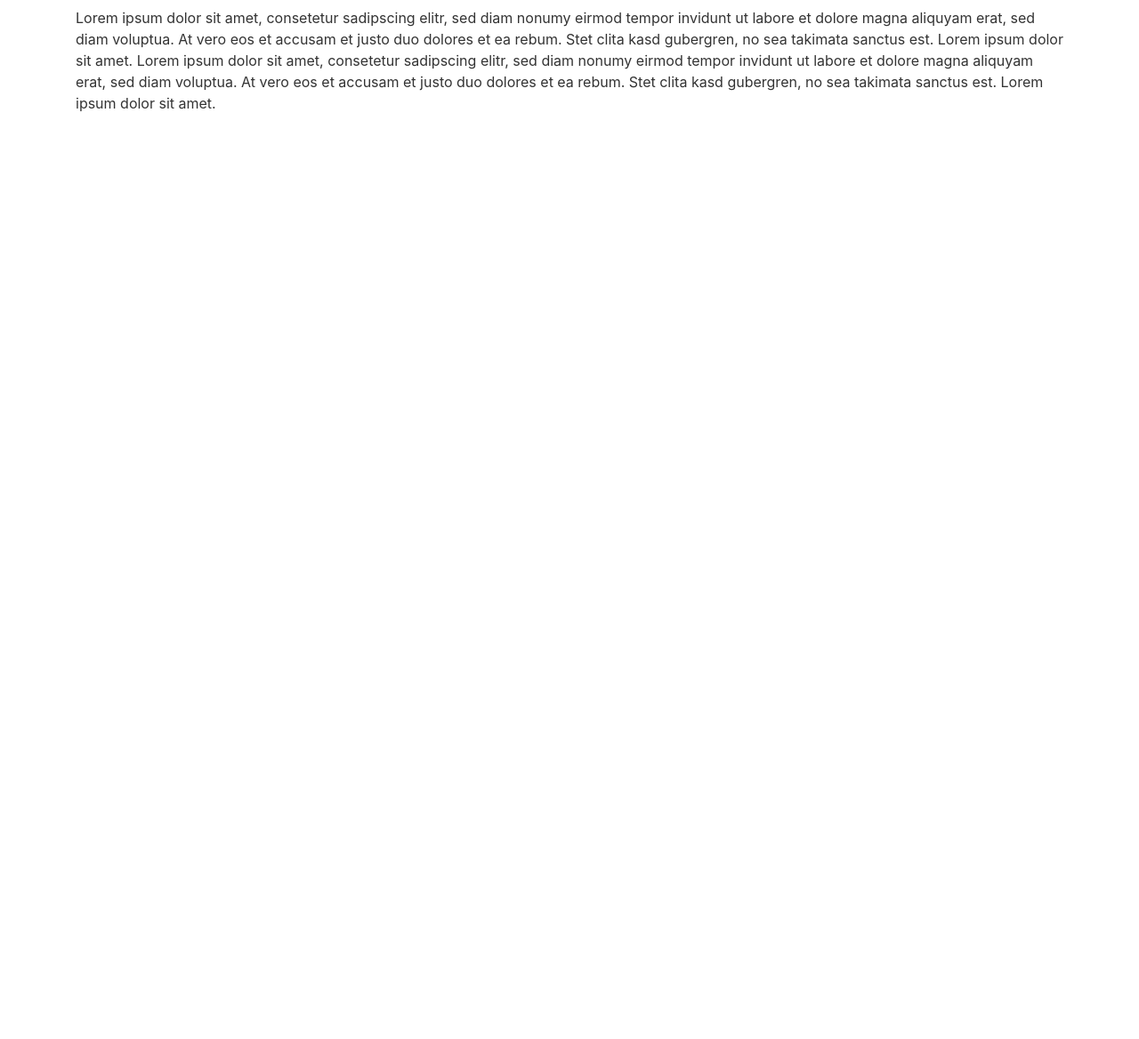
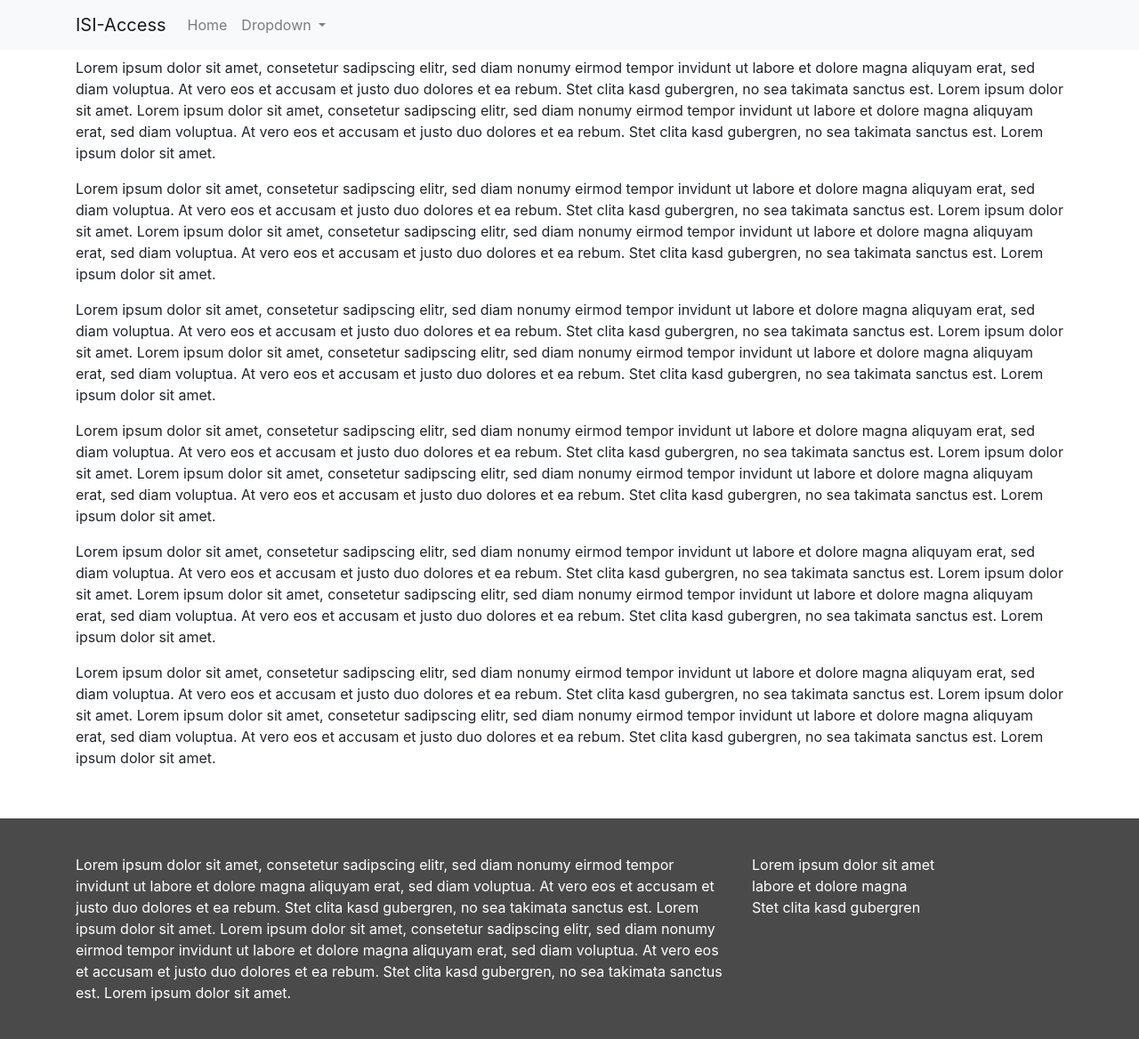
Before and after one commit to ISI-MIP/isimip-data, a Django app: page / in a window 1280 px wide. Shown: the whole page at 89% size. Before the commit the page ends 125 px from the top, so only its background shows below. Run offline with Django 3.2, Linux system fonts and the light colour scheme; style sheets or scripts are compiled from the project's sources.

Commit message:
Add layout, footer and some js

```diff
--- a/isi_access/core/assets/core/js/base.js
+++ b/isi_access/core/assets/core/js/base.js
@@ -1 +1 @@
-require('bootstrap')
+import 'bootstrap';
--- a/isi_access/core/assets/core/js/home.js
+++ b/isi_access/core/assets/core/js/home.js
@@ -1 +1 @@
-require('base')
+import 'bootstrap';
--- a/isi_access/core/assets/core/scss/base.scss
+++ b/isi_access/core/assets/core/scss/base.scss
@@ -3,4 +3,5 @@
 @import '~bootstrap/scss/functions';
 @import '~bootstrap/scss/bootstrap';
 
-@import 'style'
+@import 'layout';
+@import 'footer';
--- /dev/null
+++ b/isi_access/core/assets/core/scss/footer.scss
@@ -0,0 +1,10 @@
+@import './isi_access/core/assets/core/scss/variables';
+
+footer {
+    margin-top: 40px;
+    padding-top: 40px;
+    padding-bottom: 40px;
+
+    color: $footer-color;
+    background-color: $footer-background-color;
+}
--- /dev/null
+++ b/isi_access/core/assets/core/scss/layout.scss
@@ -0,0 +1,9 @@
+body {
+    display: flex;
+    min-height: 100vh;
+    flex-direction: column;
+}
+
+main {
+    flex: 1;
+}
--- a/isi_access/core/assets/core/scss/style.scss
+++ /dev/null
@@ -1,3 +0,0 @@
-body {
-    color: $text-color;
-}
--- a/isi_access/core/assets/core/scss/variables.scss
+++ b/isi_access/core/assets/core/scss/variables.scss
@@ -1 +1,4 @@
 $text-color: #333;
+
+$footer-color: white;
+$footer-background-color: #4a4a4a;
--- a/isi_access/core/templates/core/base.html
+++ b/isi_access/core/templates/core/base.html
@@ -2,7 +2,7 @@
 <!DOCTYPE html>
 <html>
     <head>
-        <title>{{ request.site.name }}</title>
+        <title>ISI-Access</title>
 
         <meta charset="UTF-8" />
         <meta name="viewport" content="width=device-width, initial-scale=1.0, maximum-scale=1.0, user-scalable=no" />
--- a/isi_access/core/templates/core/base_footer.html
+++ b/isi_access/core/templates/core/base_footer.html
@@ -0,0 +1,14 @@
+<div class="container">
+    <div class="row">
+        <div class="col-8">
+            Lorem ipsum dolor sit amet, consetetur sadipscing elitr, sed diam nonumy eirmod tempor invidunt ut labore et dolore magna aliquyam erat, sed diam voluptua. At vero eos et accusam et justo duo dolores et ea rebum. Stet clita kasd gubergren, no sea takimata sanctus est. Lorem ipsum dolor sit amet. Lorem ipsum dolor sit amet, consetetur sadipscing elitr, sed diam nonumy eirmod tempor invidunt ut labore et dolore magna aliquyam erat, sed diam voluptua. At vero eos et accusam et justo duo dolores et ea rebum. Stet clita kasd gubergren, no sea takimata sanctus est. Lorem ipsum dolor sit amet.
+        </div>
+        <div class="col-4">
+            <ul class="list-unstyled">
+                <li>Lorem ipsum dolor sit amet</li>
+                <li>labore et dolore magna</li>
+                <li>Stet clita kasd gubergren</li>
+            </ul>
+        </div>
+    </div>
+</div>
--- a/isi_access/core/templates/core/base_navigation.html
+++ b/isi_access/core/templates/core/base_navigation.html
@@ -0,0 +1,29 @@
+<div class="navbar navbar-expand-lg navbar-light bg-light">
+    <div class="container">
+        <a class="navbar-brand" href="{% url 'home' %}">
+            ISI-Access
+        </a>
+
+        <button class="navbar-toggler" type="button" data-toggle="collapse" data-target="#navbar-main" aria-controls="navbar-main" aria-expanded="false" aria-label="Toggle navigation">
+            <span class="navbar-toggler-icon"></span>
+        </button>
+
+        <div class="collapse navbar-collapse" id="navbar-main">
+            <ul class="navbar-nav mr-auto">
+                <li class="nav-item">
+                    <a class="nav-link" href="{% url 'home' %}">Home</a>
+                </li>
+                <li class="nav-item dropdown">
+                    <a class="nav-link dropdown-toggle" href="#" id="navbar-dropdown" role="button" data-toggle="dropdown" aria-haspopup="true" aria-expanded="false">
+                        Dropdown
+                    </a>
+                    <div class="dropdown-menu" aria-labelledby="navbar-dropdown">
+                        <a class="dropdown-item" href="{% url 'home' %}">Home</a>
+                        <div class="dropdown-divider"></div>
+                        <a class="dropdown-item" href="{% url 'home' %}">Home</a>
+                    </div>
+                </li>
+            </ul>
+        </div>
+    </div>
+</div>
--- a/isi_access/core/templates/core/home.html
+++ b/isi_access/core/templates/core/home.html
@@ -3,8 +3,8 @@
 {% load i18n %}
 
 {% block head %}
-<link rel="stylesheet" href="{% static 'home.css' %}" />
-<script src="{% static 'home.js' %}"></script>
+        <link rel="stylesheet" href="{% static 'home.css' %}" />
+        <script src="{% static 'home.js' %}"></script>
 {% endblock %}
 
 {% block main %}
@@ -15,6 +15,21 @@
     <p>
         Lorem ipsum dolor sit amet, consetetur sadipscing elitr, sed diam nonumy eirmod tempor invidunt ut labore et dolore magna aliquyam erat, sed diam voluptua. At vero eos et accusam et justo duo dolores et ea rebum. Stet clita kasd gubergren, no sea takimata sanctus est. Lorem ipsum dolor sit amet. Lorem ipsum dolor sit amet, consetetur sadipscing elitr, sed diam nonumy eirmod tempor invidunt ut labore et dolore magna aliquyam erat, sed diam voluptua. At vero eos et accusam et justo duo dolores et ea rebum. Stet clita kasd gubergren, no sea takimata sanctus est. Lorem ipsum dolor sit amet.
     </p>
+    <p>
+        Lorem ipsum dolor sit amet, consetetur sadipscing elitr, sed diam nonumy eirmod tempor invidunt ut labore et dolore magna aliquyam erat, sed diam voluptua. At vero eos et accusam et justo duo dolores et ea rebum. Stet clita kasd gubergren, no sea takimata sanctus est. Lorem ipsum dolor sit amet. Lorem ipsum dolor sit amet, consetetur sadipscing elitr, sed diam nonumy eirmod tempor invidunt ut labore et dolore magna aliquyam erat, sed diam voluptua. At vero eos et accusam et justo duo dolores et ea rebum. Stet clita kasd gubergren, no sea takimata sanctus est. Lorem ipsum dolor sit amet.
+    </p>
+    <p>
+        Lorem ipsum dolor sit amet, consetetur sadipscing elitr, sed diam nonumy eirmod tempor invidunt ut labore et dolore magna aliquyam erat, sed diam voluptua. At vero eos et accusam et justo duo dolores et ea rebum. Stet clita kasd gubergren, no sea takimata sanctus est. Lorem ipsum dolor sit amet. Lorem ipsum dolor sit amet, consetetur sadipscing elitr, sed diam nonumy eirmod tempor invidunt ut labore et dolore magna aliquyam erat, sed diam voluptua. At vero eos et accusam et justo duo dolores et ea rebum. Stet clita kasd gubergren, no sea takimata sanctus est. Lorem ipsum dolor sit amet.
+    </p>
+    <p>
+        Lorem ipsum dolor sit amet, consetetur sadipscing elitr, sed diam nonumy eirmod tempor invidunt ut labore et dolore magna aliquyam erat, sed diam voluptua. At vero eos et accusam et justo duo dolores et ea rebum. Stet clita kasd gubergren, no sea takimata sanctus est. Lorem ipsum dolor sit amet. Lorem ipsum dolor sit amet, consetetur sadipscing elitr, sed diam nonumy eirmod tempor invidunt ut labore et dolore magna aliquyam erat, sed diam voluptua. At vero eos et accusam et justo duo dolores et ea rebum. Stet clita kasd gubergren, no sea takimata sanctus est. Lorem ipsum dolor sit amet.
+    </p>
+    <p>
+        Lorem ipsum dolor sit amet, consetetur sadipscing elitr, sed diam nonumy eirmod tempor invidunt ut labore et dolore magna aliquyam erat, sed diam voluptua. At vero eos et accusam et justo duo dolores et ea rebum. Stet clita kasd gubergren, no sea takimata sanctus est. Lorem ipsum dolor sit amet. Lorem ipsum dolor sit amet, consetetur sadipscing elitr, sed diam nonumy eirmod tempor invidunt ut labore et dolore magna aliquyam erat, sed diam voluptua. At vero eos et accusam et justo duo dolores et ea rebum. Stet clita kasd gubergren, no sea takimata sanctus est. Lorem ipsum dolor sit amet.
+    </p>
+    <p>
+        Lorem ipsum dolor sit amet, consetetur sadipscing elitr, sed diam nonumy eirmod tempor invidunt ut labore et dolore magna aliquyam erat, sed diam voluptua. At vero eos et accusam et justo duo dolores et ea rebum. Stet clita kasd gubergren, no sea takimata sanctus est. Lorem ipsum dolor sit amet. Lorem ipsum dolor sit amet, consetetur sadipscing elitr, sed diam nonumy eirmod tempor invidunt ut labore et dolore magna aliquyam erat, sed diam voluptua. At vero eos et accusam et justo duo dolores et ea rebum. Stet clita kasd gubergren, no sea takimata sanctus est. Lorem ipsum dolor sit amet.
+    </p>
 </div>
 
 {% endblock %}
```
Also changed, not shown: README.md.
